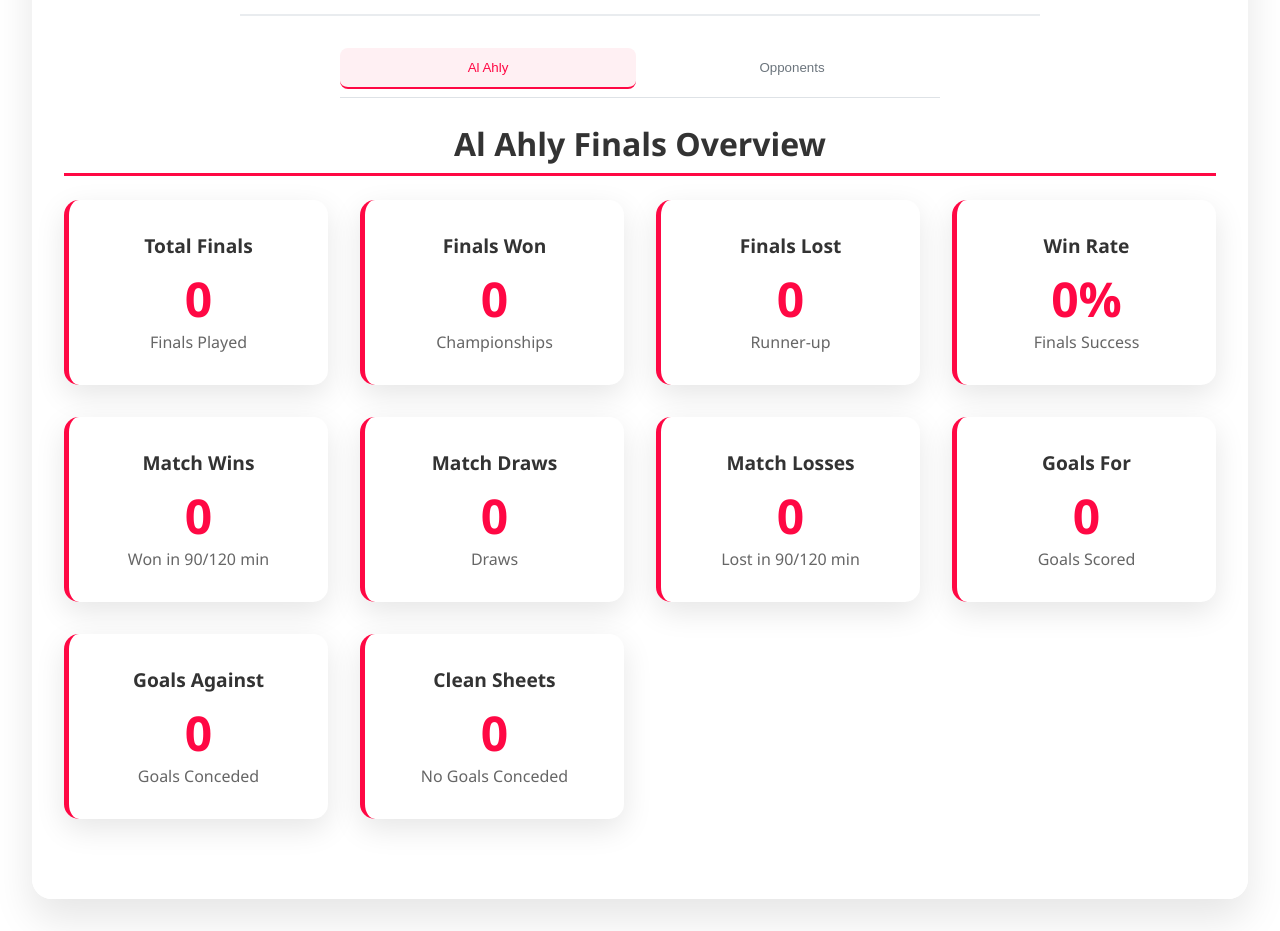
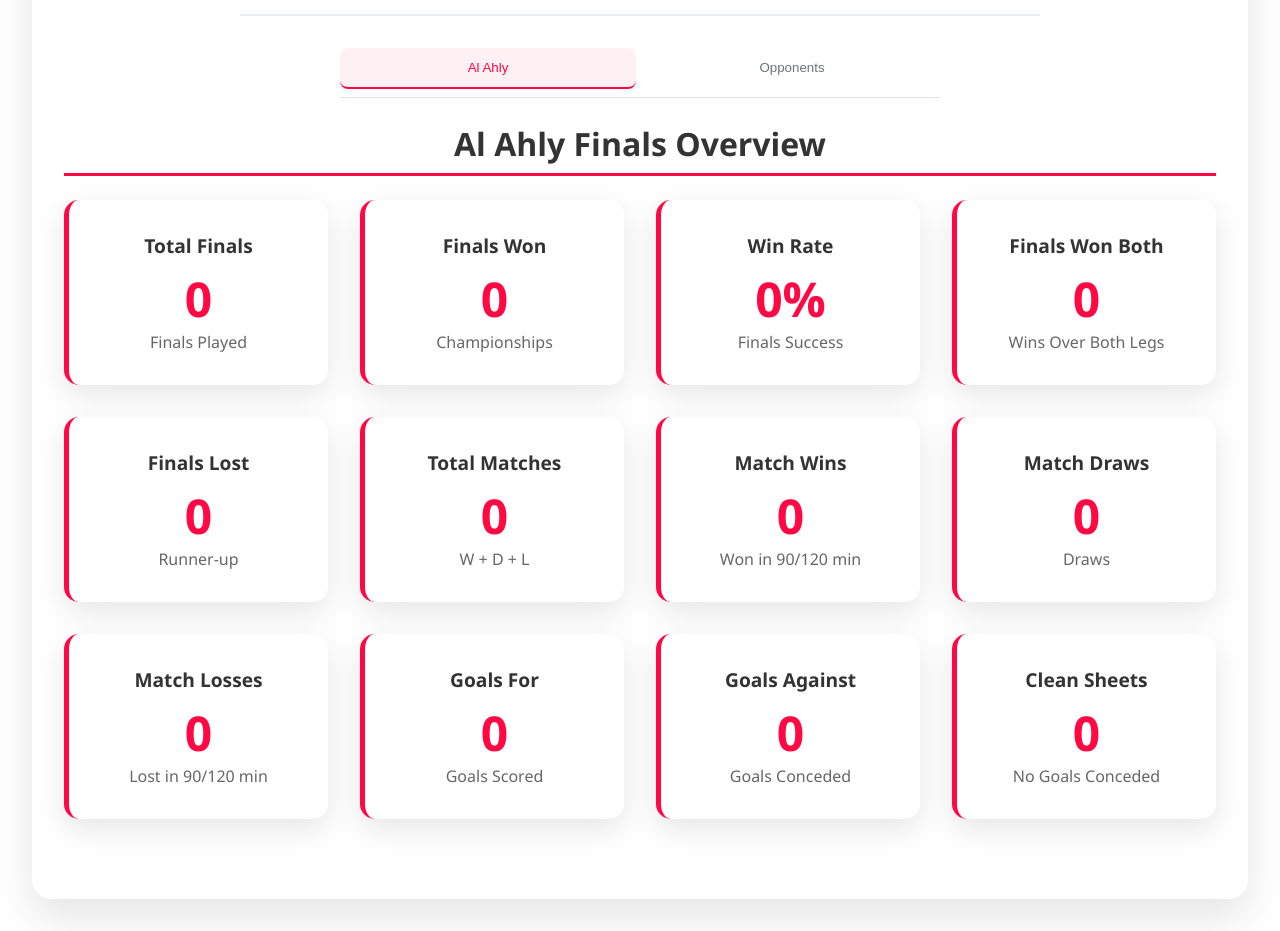
Before and after one commit to MEDSABRY98/FDBASE, a Flask app: page /al-ahly-finals in a window 1280 px wide. Shown: the part 862-1793 px from the top of the page. Run offline with Flask 3, Linux system fonts and the light colour scheme.

Commit message:
Add finals won both overview metric

```diff
--- a/static/al_ahly_finals/al_ahly_finals.js
+++ b/static/al_ahly_finals/al_ahly_finals.js
@@ -519,6 +519,7 @@ function calculateOverviewStats(records) {
     // Count unique finals (by MATCH_ID)
     const uniqueMatchIds = new Set();
     const finalsWonSet = new Set();
+    const finalsWonBothSet = new Set();
     const finalsLostSet = new Set();
 
     records.forEach(record => {
@@ -527,8 +528,11 @@ function calculateOverviewStats(records) {
             uniqueMatchIds.add(matchId);
 
             const wlFinal = (record['W-L FINAL'] || '').toUpperCase().trim();
-            if (wlFinal === 'W') {
+            if (wlFinal === 'W' || wlFinal === 'WE') {
                 finalsWonSet.add(matchId);
+                if (wlFinal === 'WE') {
+                    finalsWonBothSet.add(matchId);
+                }
             } else if (wlFinal === 'L') {
                 finalsLostSet.add(matchId);
             }
@@ -585,6 +589,7 @@ function calculateOverviewStats(records) {
         totalMatches,
         finalsWon,
         finalsLost,
+        finalsWonBoth: finalsWonBothSet.size,
         matchWins,
         matchLosses,
         matchDraws,
@@ -599,13 +604,16 @@ function calculateOverviewStats(records) {
  * Update overview stat cards
  */
 function updateOverviewCards(stats) {
+    const totalMatchOutcomes = stats.matchWins + stats.matchDraws + stats.matchLosses;
     document.getElementById('total-finals-matches').textContent = stats.totalMatches;
     document.getElementById('finals-won').textContent = stats.finalsWon;
     document.getElementById('finals-lost').textContent = stats.finalsLost;
+    document.getElementById('total-match-outcomes').textContent = totalMatchOutcomes;
     document.getElementById('match-wins').textContent = stats.matchWins;
     document.getElementById('match-losses').textContent = stats.matchLosses;
     document.getElementById('match-draws').textContent = stats.matchDraws;
     document.getElementById('final-win-rate').textContent = stats.finalWinRate + '%';
+    document.getElementById('finals-won-both').textContent = stats.finalsWonBoth;
     document.getElementById('total-goals-for').textContent = stats.totalGoalsFor;
     document.getElementById('total-goals-against').textContent = stats.totalGoalsAgainst;
     document.getElementById('clean-sheets').textContent = stats.cleanSheets;
--- a/templates/al_ahly_finals.html
+++ b/templates/al_ahly_finals.html
@@ -1100,15 +1100,27 @@
                             </div>
 
                             <div class="finals-stat-card">
+                                <h3>Win Rate</h3>
+                                <p class="finals-stat-value" id="final-win-rate">0%</p>
+                                <p class="finals-stat-label">Finals Success</p>
+                            </div>
+
+                            <div class="finals-stat-card">
+                                <h3>Finals Won Both</h3>
+                                <p class="finals-stat-value" id="finals-won-both">0</p>
+                                <p class="finals-stat-label">Wins Over Both Legs</p>
+                            </div>
+
+                            <div class="finals-stat-card">
                                 <h3>Finals Lost</h3>
                                 <p class="finals-stat-value" id="finals-lost">0</p>
                                 <p class="finals-stat-label">Runner-up</p>
                             </div>
 
                             <div class="finals-stat-card">
-                                <h3>Win Rate</h3>
-                                <p class="finals-stat-value" id="final-win-rate">0%</p>
-                                <p class="finals-stat-label">Finals Success</p>
+                                <h3>Total Matches</h3>
+                                <p class="finals-stat-value" id="total-match-outcomes">0</p>
+                                <p class="finals-stat-label">W + D + L</p>
                             </div>
 
                             <div class="finals-stat-card">
@@ -1116,7 +1128,6 @@
                                 <p class="finals-stat-value" id="match-wins">0</p>
                                 <p class="finals-stat-label">Won in 90/120 min</p>
                             </div>
-
                             <div class="finals-stat-card">
                                 <h3>Match Draws</h3>
                                 <p class="finals-stat-value" id="match-draws">0</p>
```
